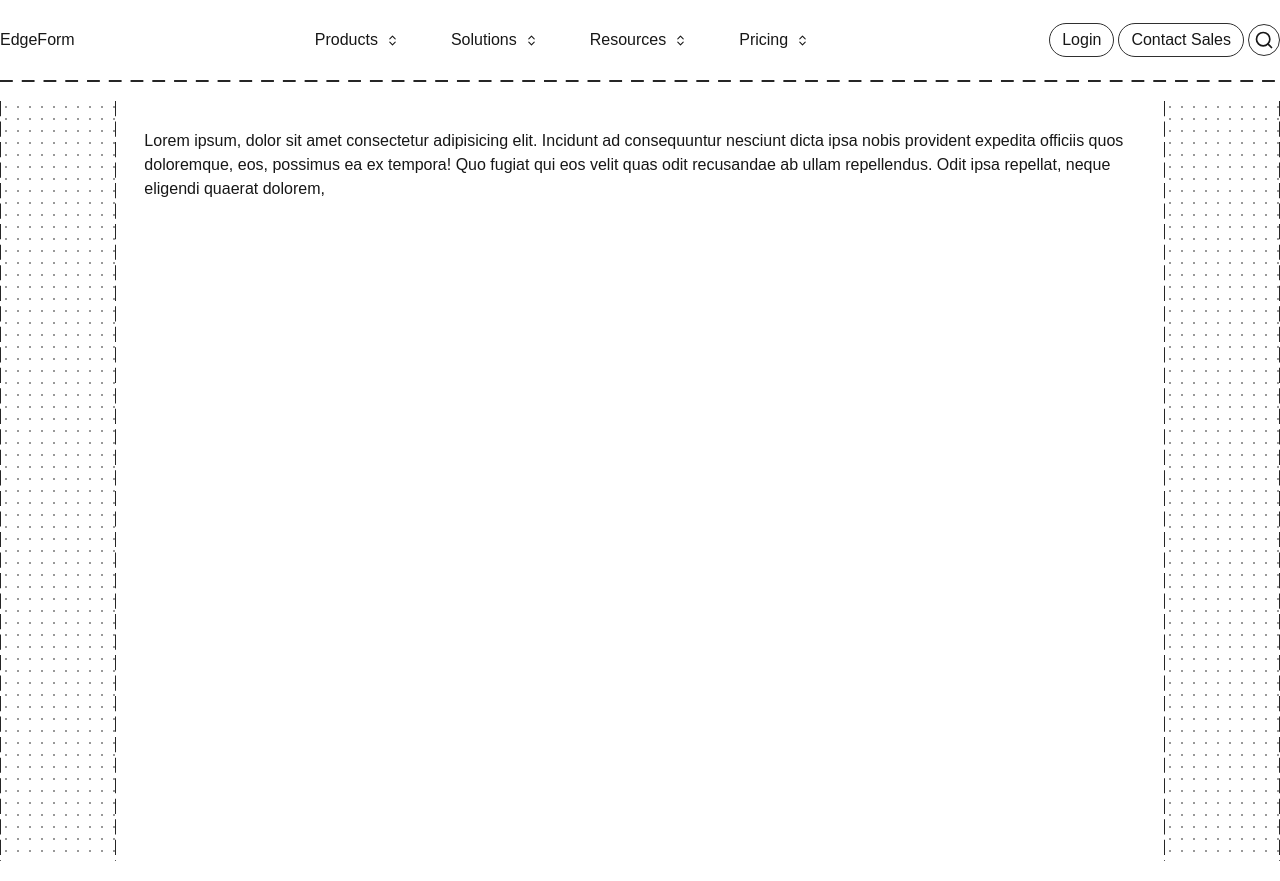
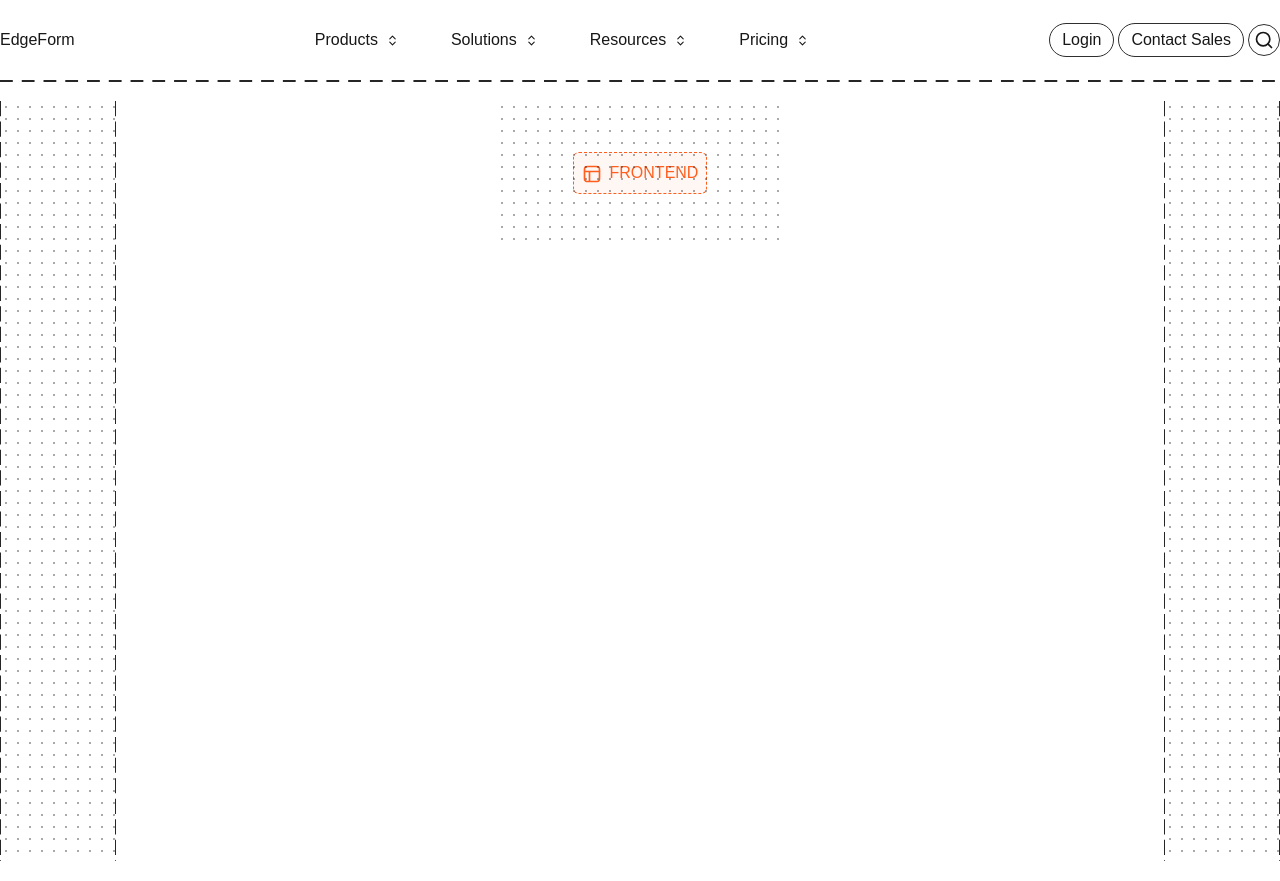
Before and after one commit to AdityaSrivastava185/EdgeForm, a Next.js app: page / in a window 1280 px wide. Built offline with nearby package versions, Linux system fonts and the light colour scheme; a web font is replaced by a local one.

Commit message:
hero content badge added

```diff
--- a/(components)/(utility)/utility/Pattern.tsx
+++ b/(components)/(utility)/utility/Pattern.tsx
@@ -15,7 +15,7 @@ const Pattern = () => {
           height="12"
           patternUnits="userSpaceOnUse"
         >
-          <circle cx="6" cy="6" r="0.75" fill="var(--color-decor-dots-100)" />
+          <circle cx="6" cy="6" r="0.75" fill="#262626" />
         </pattern>
 
         <rect
--- a/(components)/components/(main)/Hero/Hero.tsx
+++ b/(components)/components/(main)/Hero/Hero.tsx
@@ -1,4 +1,3 @@
-
 import Pattern from "@/(components)/(utility)/utility/Pattern";
 import VerticalBorder from "@/(components)/(utility)/utility/VerticalBorder";
 import React from "react";
@@ -7,12 +6,10 @@ const Hero = () => {
   return (
     <div className="container h-svh">
       <div className="grid h-full grid-cols-[minmax(0,1fr)_9fr_minmax(0,1fr)]">
-
         {/* LEFT BORDER-PATTERN DIV */}
         <div className="relative">
-
           {/* DOT PATTERN */}
-          <Pattern/>
+          <Pattern />
           {/* Left border */}
           <div className="absolute inset-y-0 left-0 z-10 w-px">
             <VerticalBorder />
@@ -25,21 +22,37 @@ const Hero = () => {
         </div>
 
         {/* CENTER */}
-        <div className="p-7">
-          <p>
-            Lorem ipsum, dolor sit amet consectetur adipisicing elit. Incidunt
-            ad consequuntur nesciunt dicta ipsa nobis provident expedita
-            officiis quos doloremque, eos, possimus ea ex tempora! Quo fugiat
-            qui eos velit quas odit recusandae ab ullam repellendus. Odit ipsa
-            repellat, neque eligendi quaerat dolorem,
-          </p>
+        <div className="flex flex-col items-center gap-10 text-center">
+          <div className="relative flex items-center justify-center h-36 w-72">
+            <Pattern />
+            <div className="flex items-center justify-center gap-2 border-1 border-[#ff5e1f] border-dashed rounded-md p-2 bg-[#ff5e1f]/5">
+              <span>
+                <svg
+                  xmlns="http://www.w3.org/2000/svg"
+                  viewBox="0 0 24 24"
+                  className="inline-block shrink-0 size-5"
+                  aria-hidden="true"
+                >
+                  <g
+                    fill="none"
+                    stroke="#ff5e1f"
+                    strokeWidth="2"
+                    strokeLinecap="round"
+                    strokeLinejoin="round"
+                  >
+                    <path d="M3 9h18M9 9v12M7.8 3h8.4c1.68 0 2.52 0 3.162.327a3 3 0 0 1 1.311 1.311C21 5.28 21 6.12 21 7.8v8.4c0 1.68 0 2.52-.327 3.162a3 3 0 0 1-1.311 1.311C18.72 21 17.88 21 16.2 21H7.8c-1.68 0-2.52 0-3.162-.327a3 3 0 0 1-1.311-1.311C3 18.72 3 17.88 3 16.2V7.8c0-1.68 0-2.52.327-3.162a3 3 0 0 1 1.311-1.311C5.28 3 6.12 3 7.8 3Z" />
+                  </g>
+                </svg>
+              </span>
+              <p className="text-[#ff5e1f]">FRONTEND</p>
+            </div>
+          </div>
         </div>
 
         {/* RIGHT BORDER-PATTERN DIV */}
         <div className="relative">
-
           {/* DOT PATTERN */}
-          <Pattern/>
+          <Pattern />
 
           {/* Left border */}
           <div className="absolute inset-y-0 left-0 z-10 w-px">
@@ -51,7 +64,6 @@ const Hero = () => {
             <VerticalBorder />
           </div>
         </div>
-
       </div>
     </div>
   );
--- a/app/globals.css
+++ b/app/globals.css
@@ -27,5 +27,5 @@ body {
 }
 
 .container{
-  @apply  max-w-7xl w-full mx-auto py-5;
+  @apply  md:max-w-[1440px] w-full mx-auto py-5;
 }
```
